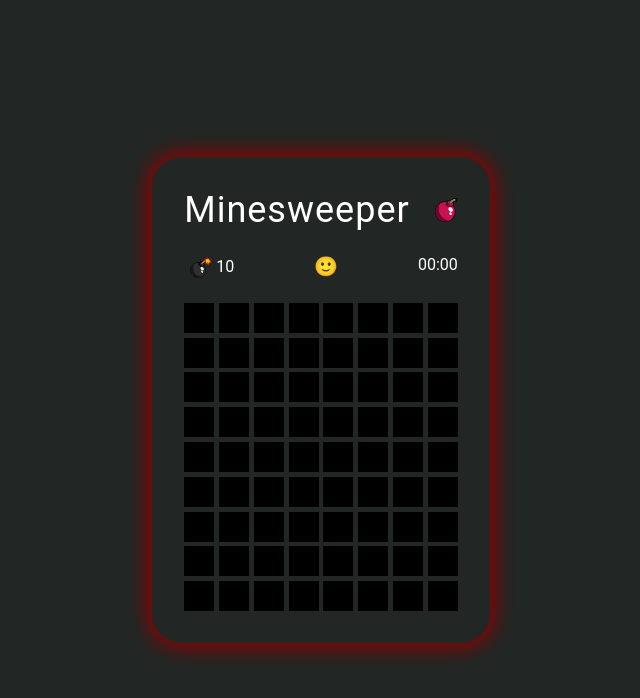
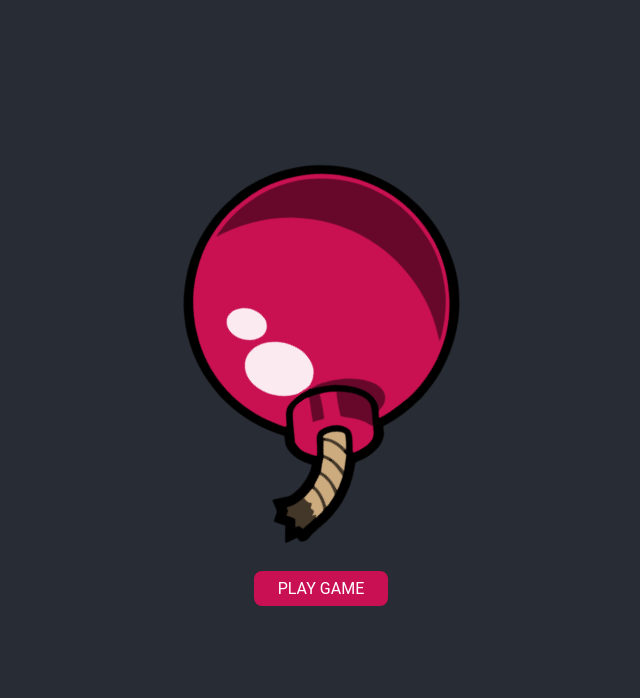
Before and after one commit to mbart13/Minesweeper, a React (Create React App) app: page / in a window 1280 px wide. Shown: the top 698 px of the page, without its empty margins (319-959 px from the left). Built offline with nearby package versions, Linux system fonts and the light colour scheme.

Commit message:
add intro page

```diff
--- a/package.json
+++ b/package.json
@@ -9,6 +9,7 @@
     "lodash": "^4.17.21",
     "react": "^17.0.1",
     "react-dom": "^17.0.1",
+    "react-router-dom": "^5.2.0",
     "react-scripts": "4.0.3",
     "web-vitals": "^1.0.1"
   },
--- a/src/App.js
+++ b/src/App.js
@@ -1,5 +1,4 @@
 import React from 'react';
-import './App.css';
 import MineField from "./components/mine-field.component/mine-field.component";
 import ControlPanel from "./components/control-panel.component/control-panel.component";
 import {useGlobalContext} from "./context";
--- a/src/components/control-panel.component/control-panel.component.jsx
+++ b/src/components/control-panel.component/control-panel.component.jsx
@@ -11,16 +11,15 @@ const ControlPanel = () => {
 
     useEffect(() => {
         let interval = null;
-        if (gameStatus === StatesOfGame.FIRST_CLICK) {
+        if (gameStatus === StatesOfGame.FIRST_MOVE) {
             interval = setInterval(() => {
                 setTime(prevTime => prevTime + 1000)
             }, 1000)
         } else if (gameStatus === StatesOfGame.NOT_STARTED) {
             setTime(0)
-        } else {
-            clearInterval(interval)
         }
         return () => clearInterval(interval)
+
     }, [gameStatus])
 
     const updateEmoji = () => {
@@ -40,7 +39,7 @@ const ControlPanel = () => {
             <header>
                 <h1 className="title">Minesweeper</h1>
                 <img src={bomb}
-                     className={'bomb' + (gameStatus !== StatesOfGame.FIRST_CLICK  ? ' not-animated' : '')} alt="logo" />
+                     className={'bomb bomb-small' + (gameStatus !== StatesOfGame.FIRST_MOVE  ? ' not-animated' : '')} alt="rotating bomb logo" />
             </header>
             <div className="status-bar">
                 <div className="flag-counter">
--- a/src/context.js
+++ b/src/context.js
@@ -1,8 +1,7 @@
-import React, {useContext, useEffect, useState} from 'react'
+import React, {useContext, useEffect, useState } from 'react'
 import {StatesOfGame} from './status'
 import cloneDeep from 'lodash/cloneDeep';
-
-
+import { useLocation } from 'react-router-dom';
 const NUMBER_OF_BOMBS = 10;
 const NUMBER_OF_ROWS = 9;
 const NUMBER_OF_COLUMNS = 8;
@@ -43,6 +42,7 @@ const AppProvider = ({ children }) => {
     const [board, setBoard] = useState(initBoard());
     const [flagCounter, setFlagCounter] = useState(NUMBER_OF_BOMBS);
     const [gameStatus, setGameStatus] = useState(StatesOfGame.NOT_STARTED);
+    let location = useLocation();
 
     const getAdjacentMines = (rowIndex, columnIndex) => {
         let numMines = 0;
@@ -112,7 +112,7 @@ const AppProvider = ({ children }) => {
         }
 
         if (gameStatus === StatesOfGame.NOT_STARTED) {
-            setGameStatus(StatesOfGame.FIRST_CLICK)
+            setGameStatus(StatesOfGame.FIRST_MOVE)
         }
 
         setBoard(updatedBoard);
@@ -170,6 +170,10 @@ const AppProvider = ({ children }) => {
         }
     }, [board])
 
+    useEffect(() => {
+        restart()
+    }, [location])
+
     return (
         <AppContext.Provider
             value={{
@@ -182,11 +186,10 @@ const AppProvider = ({ children }) => {
             {children}
         </AppContext.Provider>
     )
-
 }
 
 export const useGlobalContext = () => {
     return useContext(AppContext)
 }
 
-export { AppContext, AppProvider }
+export { AppProvider }
--- a/src/index.css
+++ b/src/index.css
@@ -1,7 +1,7 @@
 :root {
   --clr-bg: #222725;
   --clr-red: #58141D;
-  --box-shadow: 0 0 20px 5px darkred;
+  --box-shadow: 0 0 1.25rem .3125rem darkred;
 }
 
 *, ::after, ::before {
@@ -28,16 +28,21 @@ main {
 }
 
 .minesweeper {
-  max-width: 400px;
+  max-width: 25rem;
   padding: 2rem;
   box-shadow: var(--box-shadow);
-  border-radius: 30px;
+  border-radius: 1.8rem;
 }
 
 
-.bomb {
+.bomb-small {
   height: 3vmin;
-  pointer-events: none;
+  /* pointer-events: none; */
+}
+
+.bomb-large {
+  height: 40vmin;
+  /* pointer-events: none; */
 }
 
 .black-bomb {
@@ -45,7 +50,7 @@ main {
 }
 
 @media screen and (max-width: 500px) {
-  .bomb {
+  .bomb-small {
     height: 6vmin;
   }
 }
--- a/src/index.js
+++ b/src/index.js
@@ -3,12 +3,23 @@ import ReactDOM from 'react-dom';
 import './index.css';
 import App from './App';
 import {AppProvider} from "./context";
+import { BrowserRouter as Router, Route, Switch } from 'react-router-dom';
+import Intro from './pages/intro/Intro'
 
 ReactDOM.render(
   <React.StrictMode>
-      <AppProvider>
-          <App />
-      </AppProvider>
+      <Router>
+        <AppProvider>
+          <Switch>
+            <Route exact path="/">
+              <Intro />
+            </Route>
+            <Route path="/game">
+              <App />
+            </Route>
+          </Switch>
+        </AppProvider>
+      </Router>
   </React.StrictMode>,
   document.getElementById('root')
 );
--- /dev/null
+++ b/src/pages/intro/Intro.css
@@ -0,0 +1,24 @@
+.App-header {
+  background-color: #282c34;
+  min-height: 100vh;
+  display: flex;
+  flex-direction: column;
+  align-items: center;
+  justify-content: center;
+  font-size: calc(10px + 2vmin);
+}
+
+.link {
+  color: #fff;
+  text-decoration: none;
+  background-color: #C91052;
+  padding: .5rem 1.5rem;
+  margin-top: 5rem;
+  border-radius: .5rem;
+  text-transform: uppercase;
+  font-size: 1rem;
+}
+
+.link:hover {
+  background-color: #ee1762;
+}
--- /dev/null
+++ b/src/pages/intro/Intro.js
@@ -0,0 +1,18 @@
+import React from 'react'
+import { Link } from 'react-router-dom';
+import bomb from '../../assets/bomb.svg'
+import './Intro.css'
+
+const Intro = () => {
+
+  return (
+    <div>
+      <header className="App-header">
+        <img src={bomb} className="bomb bomb-large" alt="logo" />
+        <Link className="link" to="/game">Play Game</Link>
+      </header>
+    </div>
+  )
+}
+
+export default Intro
--- a/src/status.js
+++ b/src/status.js
@@ -1,6 +1,6 @@
 export const StatesOfGame = {
   NOT_STARTED: 'not started',
-  FIRST_CLICK: 'first click',
+  FIRST_MOVE: 'first move',
   GAME_WON: 'game won',
   GAME_OVER: 'game over'
 }
```
Also changed, not shown: src/App.css (deleted), 2 other files (tests, documents, lock files or other folders). Lines whose indentation alone changed are shown as unchanged.
